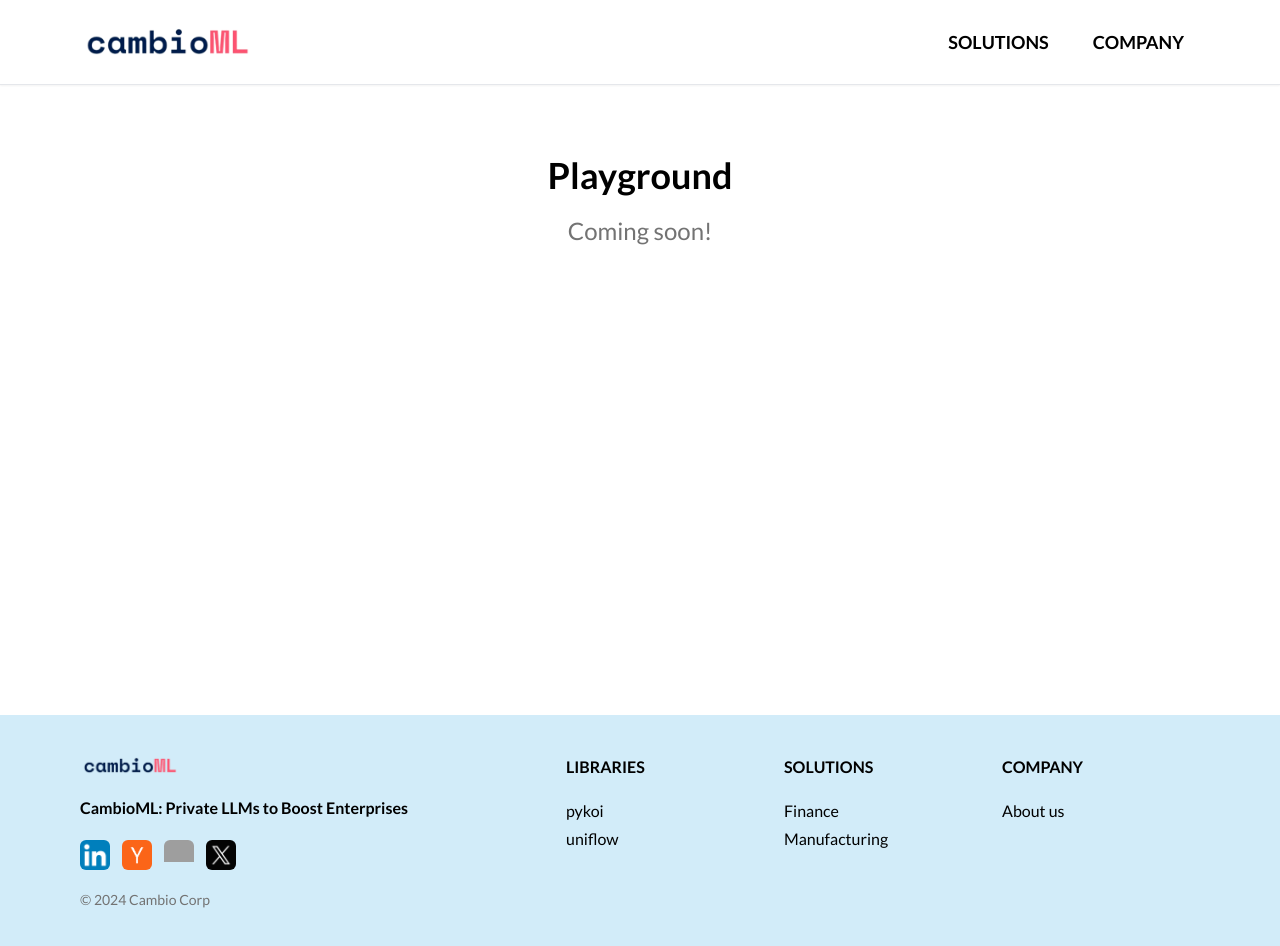
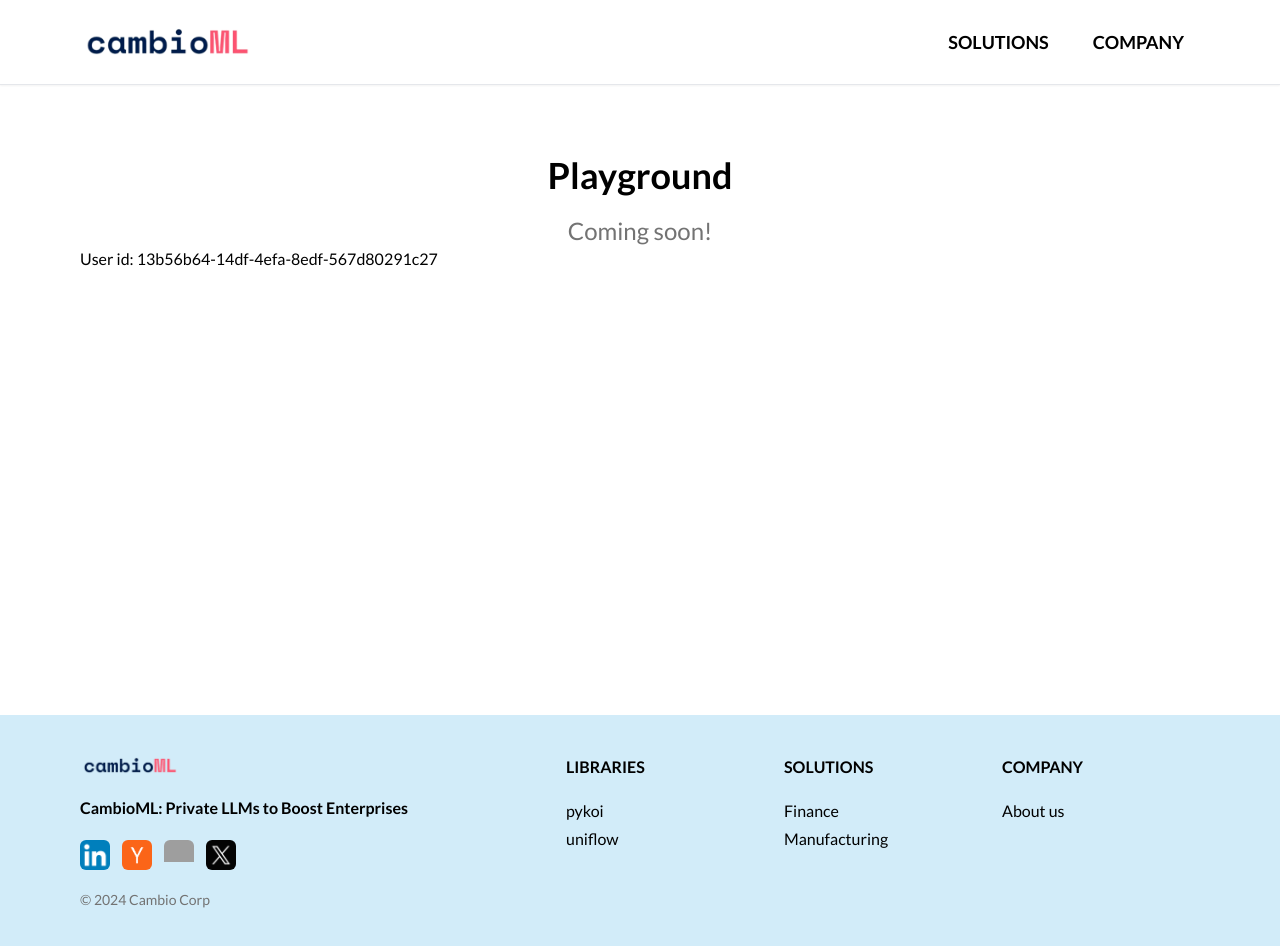
Before and after one commit to stampi123/CambioML.github.io, a Next.js app: page /playground in a window 1280 px wide. Shown: the top 946 px of the page. Built offline with nearby package versions, Linux system fonts and the light colour scheme; grey boxes are pictures that could not be loaded.

Commit message:
add basic userId using uuid for playground

```diff
--- /dev/null
+++ b/app/hooks/useUserId.ts
@@ -0,0 +1,46 @@
+import { useEffect, useState } from 'react';
+import { v4 as uuidv4 } from 'uuid';
+
+const COOKIE_NAME = 'playgroundUserId';
+const COOKIE_HOURS = 24;
+
+const useUserId = (): string => {
+  const [userId, setUserId] = useState<string | null>(null);
+
+  useEffect(() => {
+    const storedUserId = getCookie(COOKIE_NAME);
+
+    if (storedUserId) {
+      setUserId(storedUserId);
+    } else {
+      const newUserId = uuidv4();
+      setCookie(COOKIE_NAME, newUserId);
+      setUserId(newUserId);
+    }
+  }, []);
+
+  return userId as string;
+};
+
+const setCookie = (name: string, value: string): void => {
+  const expirationDate = new Date();
+  expirationDate.setTime(expirationDate.getTime() + COOKIE_HOURS * 60 * 60 * 1000);
+  const cookieValue = `${name}=${encodeURIComponent(value)}; expires=${expirationDate.toUTCString()}; path=/`;
+  document.cookie = cookieValue;
+};
+
+const getCookie = (name: string): string | null => {
+  const cookies = document.cookie.split(';');
+
+  for (const cookie of cookies) {
+    const [cookieName, cookieValue] = cookie.split('=').map((c) => c.trim());
+
+    if (cookieName === name) {
+      return decodeURIComponent(cookieValue);
+    }
+  }
+
+  return null;
+};
+
+export default useUserId;
--- a/app/playground/page.tsx
+++ b/app/playground/page.tsx
@@ -1,11 +1,16 @@
+'use client';
+
 import Container from '../components/Container';
 import Heading from '../components/Heading';
+import useUserId from '../hooks/useUserId';
 
 const PlaygroundPage = () => {
+  const userId = useUserId();
   return (
     <Container styles="min-h-[80vh]">
       <div className="py-20">
         <Heading title="Playground" subtitle="Coming soon!" center />
+        User id: {userId}
       </div>
     </Container>
   );
--- a/package.json
+++ b/package.json
@@ -28,11 +28,13 @@
     "react-syntax-highlighter": "^15.5.0",
     "tailwindcss": "3.4.1",
     "typescript": "5.3.3",
+    "uuid": "^9.0.1",
     "yarn": "^1.22.21",
     "zustand": "^4.4.7"
   },
   "devDependencies": {
     "@next/eslint-plugin-next": "^14.1.0",
+    "@types/uuid": "^9.0.7",
     "@typescript-eslint/eslint-plugin": "^6.19.1",
     "@typescript-eslint/parser": "^6.19.1",
     "eslint": "^8.56.0",
```
Also changed, not shown: 1 other file (tests, documents, lock files or other folders).
